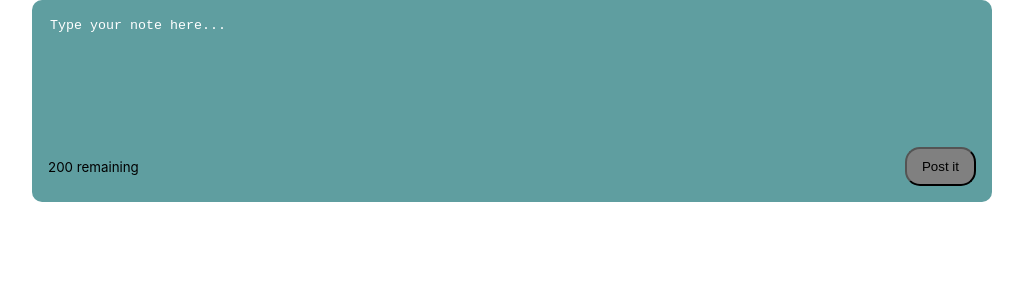
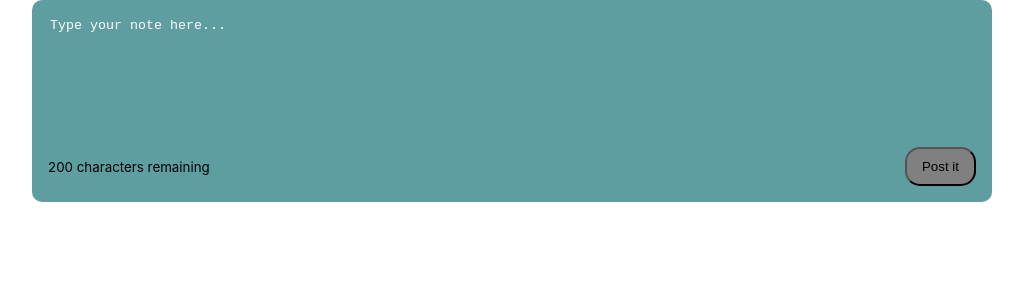
Before and after one commit to krisjwood/react-notes-app, a React (Create React App) app: page / in a window 1280 px wide. Shown: the top 300 px of the page, without its empty margins (128-1151 px from the left). Built offline with nearby package versions, Linux system fonts and the light colour scheme.

Commit message:
delete note functionality

```diff
--- a/src/App.js
+++ b/src/App.js
@@ -16,8 +16,13 @@ const App = () => {
     setNotes(newNotes)
   }
 
+  const deleteNote = (id) => {
+    const newNotes = notes.filter(note => note.id !== id)
+    setNotes(newNotes)
+  }
+
   return <div className="container">
-    <NotesList notes={notes} handleAdd={AddNote} />
+    <NotesList notes={notes} handleAdd={AddNote} deleteNote={deleteNote} />
   </div>
 }
 
--- a/src/components/AddNote.js
+++ b/src/components/AddNote.js
@@ -2,9 +2,12 @@ import { useState } from "react"
 
 const AddNote = ({ handleAdd }) => {
     const [noteText, setNoteText] = useState('')
+    const textLimit = 200
 
     function handleChange(e) {
-        setNoteText(e.target.value)
+        if (textLimit - noteText.length >= 0) {
+            setNoteText(e.target.value)
+        }
     }
 
     function handleSave() {
@@ -27,7 +30,7 @@ const AddNote = ({ handleAdd }) => {
                 onChange={handleChange}
             ></textarea>
             <div className="note-footer">
-                <small>200 remaining</small>
+                <small>{textLimit - noteText.length} characters remaining</small>
                 <button className="save" onClick={handleSave}>Post it</button>
             </div>
         </div>
--- a/src/components/Note.js
+++ b/src/components/Note.js
@@ -1,13 +1,18 @@
 import { MdDeleteForever } from 'react-icons/md'
 
-const Note = ({ id, text, date }) => {
+const Note = ({ id, text, date, deleteNote }) => {
+
     return (
         <>
         <div className="note">
         <span>{text}</span>
         <div className="note-footer">
             <small>{date}</small>
-            <MdDeleteForever className="delete-icon" size="2em" />
+            <MdDeleteForever
+                onClick={() => deleteNote(id)}
+                className="delete-icon"
+                size="2em"
+            />
         </div>
         </div>
         </>
--- a/src/components/NotesList.js
+++ b/src/components/NotesList.js
@@ -1,7 +1,7 @@
 import AddNote from './AddNote'
 import Note from './Note'
 
-const NotesList = ({ notes, handleAdd }) => {
+const NotesList = ({ notes, handleAdd, deleteNote }) => {
     return (
         <div className="notes-list">
             {notes.map((note) => (
@@ -9,9 +9,12 @@ const NotesList = ({ notes, handleAdd }) => {
                     id={note.id}
                     text={note.text}
                     date={note.date}
+                    deleteNote={deleteNote}
                 />
             ))}
-            <AddNote handleAdd={handleAdd} />
+            <AddNote
+                handleAdd={handleAdd}
+            />
         </div>
     )
 }
--- a/src/index.css
+++ b/src/index.css
@@ -64,6 +64,7 @@ textarea::placeholder {
   display: flex;
   flex-direction: column;
   justify-content: space-between;
+  white-space: pre-wrap;
 }
 
 .note-footer {
@@ -71,3 +72,7 @@ textarea::placeholder {
   align-items: center;
   justify-content: space-between;
 }
+
+.delete-icon:hover {
+  cursor: pointer;
+}
```
